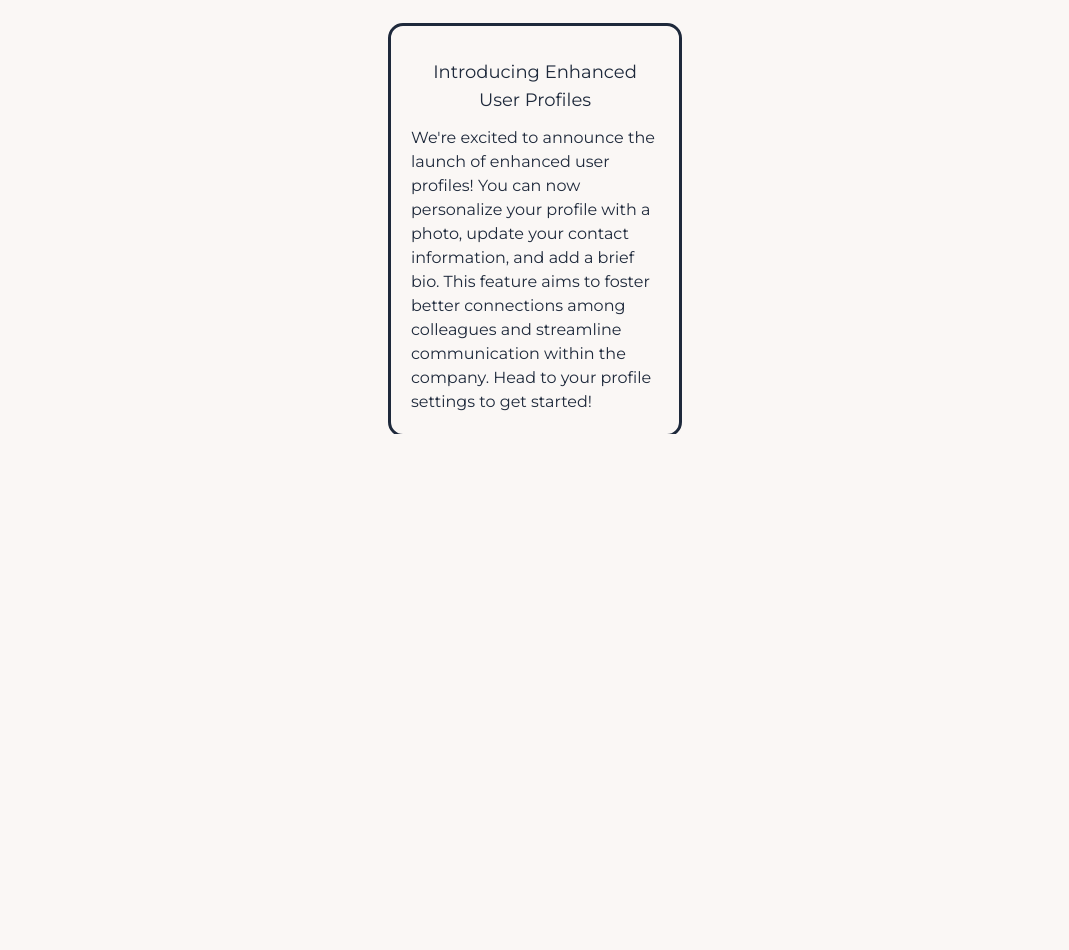
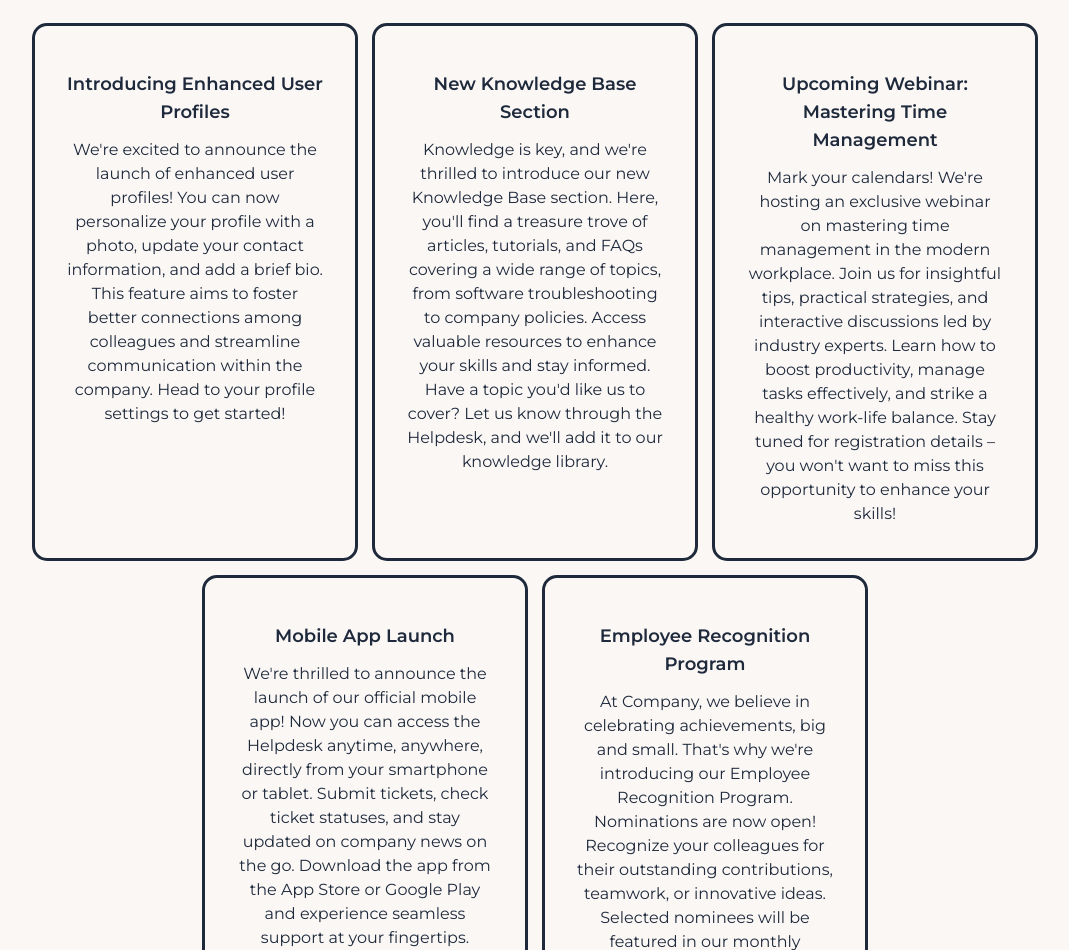
Before and after one commit to Officialibn1/companyhelpdesk, a Next.js app: page / in a window 1280 px wide. Shown: the part 742-1692 px from the top of the page, without its empty margins (105-1174 px from the left). Before the commit the page ends 1176 px from the top, so only its background shows below. Built offline with nearby package versions, Linux system fonts and the light colour scheme.

Commit message:
blogs section complete

```diff
--- a/app/Globals.css
+++ b/app/Globals.css
@@ -10,7 +10,7 @@
 }
 
 body {
-    @apply max-w-6xl mx-auto;
+    @apply max-w-6xl mx-auto px-5;
 }
 
 nav {
@@ -50,13 +50,18 @@ a {
 }
 
 .blogCard {
-    @apply w-full rounded-xl outline outline-slate-800 p-5 md:w-72 text-slate-800;
+    @apply w-full rounded-xl outline outline-slate-800 p-8 md:w-80 text-slate-800;
 }
 
 .blogCard h1 {
-    @apply text-center text-lg my-3;
+    @apply text-center text-lg my-3 font-semibold;
 }
 
 .blogCard p {
-    @apply text-base;
+    @apply text-base text-center;
 }
+
+
+footer {
+    @apply my-7 py-5 px-8 w-full flex bg-slate-800 rounded-xl items-center;
+}
--- a/app/page.tsx
+++ b/app/page.tsx
@@ -1,3 +1,4 @@
+import { blogs } from '@/dummyData'
 import React from 'react'
 
 const HomePage = () => {
@@ -26,13 +27,19 @@ const HomePage = () => {
         </h1>
 
         <div className="blogCardsContainer">
-            <div className="blogCard">
-                <h1>Introducing Enhanced User Profiles</h1>
+            {blogs.map(blog => (
+                <div className="blogCard" key={blog.id}>
+                    <h1>{blog.header}</h1>
 
-                <p>
-                We&apos;re excited to announce the launch of enhanced user profiles! You can now personalize your profile with a photo, update your contact information, and add a brief bio. This feature aims to foster better connections among colleagues and streamline communication within the company. Head to your profile settings to get started!
-                </p>
-            </div>
+                    <p>{blog.body}</p>
+                </div>
+            ))}
+        </div>
+
+        <div className="sectionText">
+            <p>
+            These updates aim to enhance your experience at Company and create a more collaborative, informed, and supportive work environment. We value your feedback, so if you have any suggestions or questions about these updates, don&apos;t hesitate to reach out through the Helpdesk. Thank you for being an essential part of our Company community!
+            </p>
         </div>
     </main>
   )
--- a/dummyData.ts
+++ b/dummyData.ts
@@ -8,26 +8,26 @@ export const blogs: Blog[] = [
     {
         id: '1',
         header: 'Introducing Enhanced User Profiles',
-        body: 'We&apos;re excited to announce the launch of enhanced user profiles! You can now personalize your profile with a photo, update your contact information, and add a brief bio. This feature aims to foster better connections among colleagues and streamline communication within the company. Head to your profile settings to get started!'
+        body: "We're excited to announce the launch of enhanced user profiles! You can now personalize your profile with a photo, update your contact information, and add a brief bio. This feature aims to foster better connections among colleagues and streamline communication within the company. Head to your profile settings to get started!"
     },
     {
         id: '2',
         header: 'New Knowledge Base Section',
-        body: 'Knowledge is key, and we&apos;re thrilled to introduce our new Knowledge Base section. Here, you&apos;ll find a treasure trove of articles, tutorials, and FAQs covering a wide range of topics, from software troubleshooting to company policies. Access valuable resources to enhance your skills and stay informed. Have a topic you&apos;d like us to cover? Let us know through the Helpdesk, and we&apos;ll add it to our knowledge library.'
+        body: "Knowledge is key, and we're thrilled to introduce our new Knowledge Base section. Here, you'll find a treasure trove of articles, tutorials, and FAQs covering a wide range of topics, from software troubleshooting to company policies. Access valuable resources to enhance your skills and stay informed. Have a topic you'd like us to cover? Let us know through the Helpdesk, and we'll add it to our knowledge library."
     },
     {
         id: '3',
         header: 'Upcoming Webinar: Mastering Time Management',
-        body: 'Mark your calendars! We&apos;re hosting an exclusive webinar on mastering time management in the modern workplace. Join us for insightful tips, practical strategies, and interactive discussions led by industry experts. Learn how to boost productivity, manage tasks effectively, and strike a healthy work-life balance. Stay tuned for registration details – you won&apos;t want to miss this opportunity to enhance your skills!'
+        body: "Mark your calendars! We're hosting an exclusive webinar on mastering time management in the modern workplace. Join us for insightful tips, practical strategies, and interactive discussions led by industry experts. Learn how to boost productivity, manage tasks effectively, and strike a healthy work-life balance. Stay tuned for registration details – you won't want to miss this opportunity to enhance your skills!"
     },
     {
         id: '4',
         header: 'Mobile App Launch',
-        body: 'We&apos;re thrilled to announce the launch of our official mobile app! Now you can access the Helpdesk anytime, anywhere, directly from your smartphone or tablet. Submit tickets, check ticket statuses, and stay updated on company news on the go. Download the app from the App Store or Google Play and experience seamless support at your fingertips.'
+        body: "We're thrilled to announce the launch of our official mobile app! Now you can access the Helpdesk anytime, anywhere, directly from your smartphone or tablet. Submit tickets, check ticket statuses, and stay updated on company news on the go. Download the app from the App Store or Google Play and experience seamless support at your fingertips."
     },
     {
         id: '5',
         header: 'Employee Recognition Program',
-        body: 'At Company, we believe in celebrating achievements, big and small. That&apos;s why we&apos;re introducing our Employee Recognition Program. Nominations are now open! Recognize your colleagues for their outstanding contributions, teamwork, or innovative ideas. Selected nominees will be featured in our monthly newsletter, receive a certificate of appreciation, and enjoy special perks as a token of our gratitude. Spread positivity and acknowledge the excellence within our community.'
+        body: "At Company, we believe in celebrating achievements, big and small. That's why we're introducing our Employee Recognition Program. Nominations are now open! Recognize your colleagues for their outstanding contributions, teamwork, or innovative ideas. Selected nominees will be featured in our monthly newsletter, receive a certificate of appreciation, and enjoy special perks as a token of our gratitude. Spread positivity and acknowledge the excellence within our community."
     }
 ]
```
